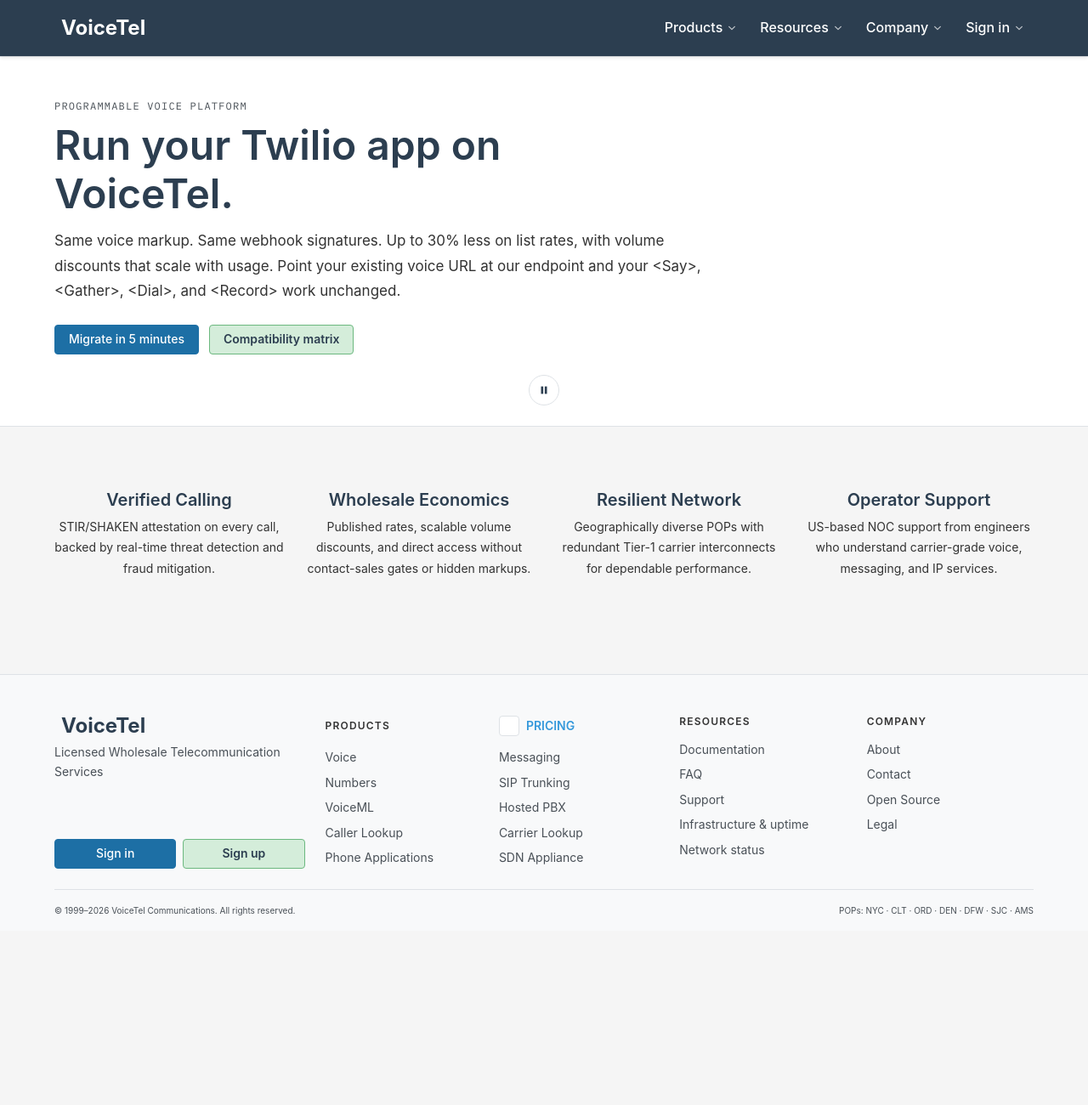
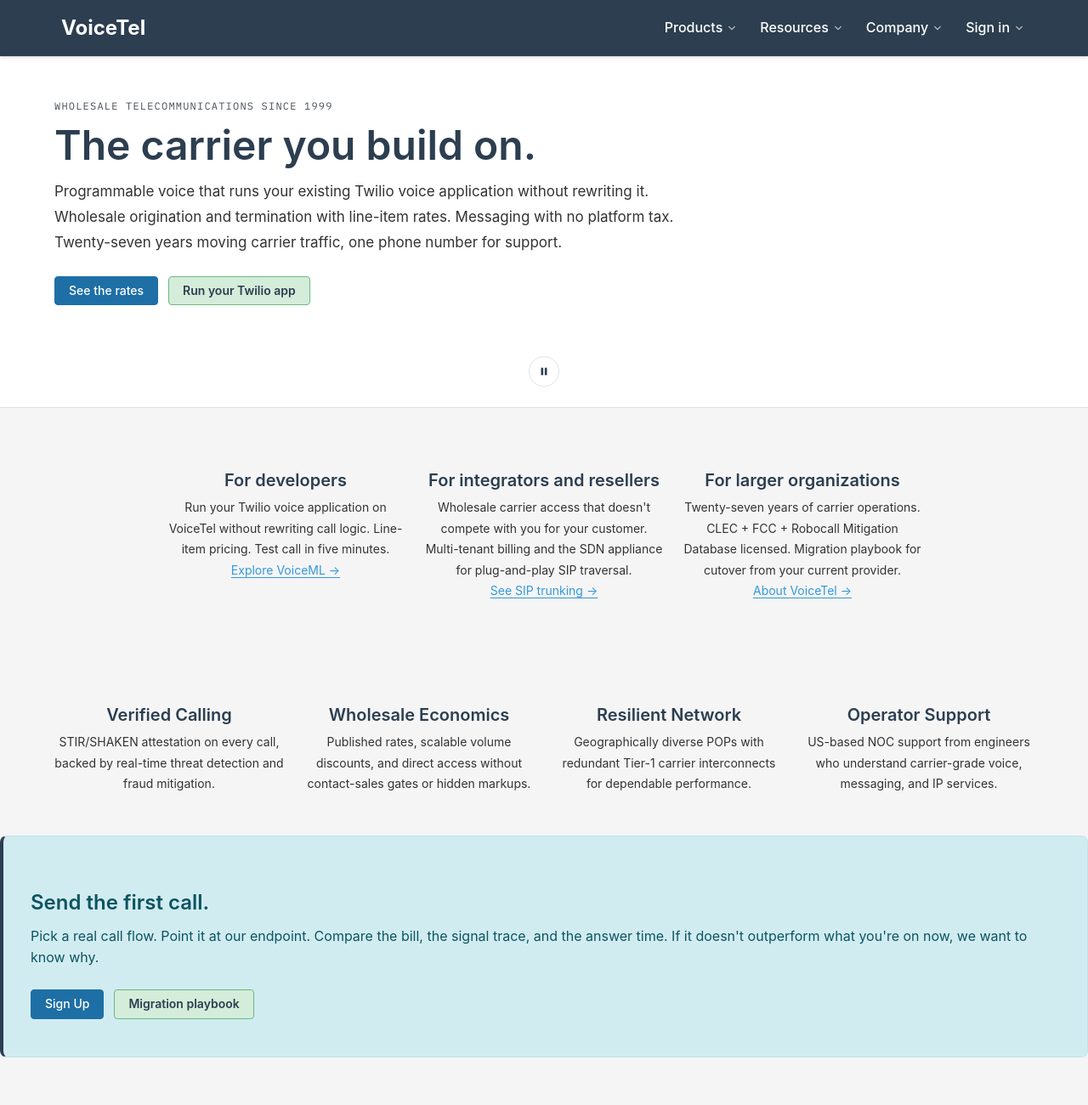
Before and after one commit to voicetel/voicetel.github.io, an Eleventy site: page src/index.njk in a window 1280 px wide. Shown: the top 1300 px of the page at 85% size. Before the commit the page ends 1095 px from the top, so only its background shows below. Built offline with nearby package versions, Linux system fonts and the light colour scheme; Eleventy itself is replaced by a stand-in of ours; files that its build step writes are made by us from their sources; what markdown-it-attrs would draw is missing.

Commit message:
Homepage: carousel intro retitled "The carrier you build on"; add audience-chooser band + closing CTA
Carousel intro slide updated per rewrites doc — eyebrow shifted from "Programmable voice platform" to "Wholesale telecommunications since 1999"; H1 "The carrier you build on"; subhead front-loads programmable voice + wholesale + 27-year heritage; CTAs now "See the rates" -> /pricing/ and "Run your Twilio app" -> /voiceml/migrate/.

New audience-chooser band inserted between carousel and feature grid: developers / integrators-and-resellers / larger organizations, each routing to the relevant product page.

New closing CTA band before footer: Sign Up + Migration playbook.

```diff
--- a/src/_data/site.json
+++ b/src/_data/site.json
@@ -241,13 +241,13 @@
 		{
 			"key": "intro",
 			"isHero": true,
-			"tagline": "Programmable voice platform",
-			"title": "Run your Twilio app on VoiceTel.",
-			"description": "Same voice markup. Same webhook signatures. Up to 30% less on list rates, with volume discounts that scale with usage. Point your existing voice URL at our endpoint and your <Say>, <Gather>, <Dial>, and <Record> work unchanged.",
-			"href": "/voiceml/migrate/",
-			"cta": "Migrate in 5 minutes",
-			"secondaryHref": "/voiceml/compatibility/",
-			"secondaryCta": "Compatibility matrix"
+			"tagline": "Wholesale telecommunications since 1999",
+			"title": "The carrier you build on.",
+			"description": "Programmable voice that runs your existing Twilio voice application without rewriting it. Wholesale origination and termination with line-item rates. Messaging with no platform tax. Twenty-seven years moving carrier traffic, one phone number for support.",
+			"href": "/pricing/",
+			"cta": "See the rates",
+			"secondaryHref": "/voiceml/migrate/",
+			"secondaryCta": "Run your Twilio app"
 		},
 		{
 			"key": "voiceml",
--- a/src/index.njk
+++ b/src/index.njk
@@ -4,6 +4,31 @@ title: ""
 description: "Run your Twilio app on VoiceTel. Same voice markup. Same webhook signatures. Up to 30% less on list rates, with volume discounts that scale with usage."
 ---
 {% include "partials/menu-carousel.njk" %}
+
+<section id="audiences" class="features-section">
+	<div class="container">
+		<ul class="features-grid">
+			<li class="feature">
+				<span class="feature-icon" aria-hidden="true">{% icon "code-slash" %}</span>
+				<h3>For developers</h3>
+				<p>Run your Twilio voice application on VoiceTel without rewriting call logic. Line-item pricing. Test call in five minutes.</p>
+				<p><a href="/voiceml/">Explore VoiceML &rarr;</a></p>
+			</li>
+			<li class="feature">
+				<span class="feature-icon" aria-hidden="true">{% icon "diagram-3" %}</span>
+				<h3>For integrators and resellers</h3>
+				<p>Wholesale carrier access that doesn't compete with you for your customer. Multi-tenant billing and the SDN appliance for plug-and-play SIP traversal.</p>
+				<p><a href="/sip-trunking/">See SIP trunking &rarr;</a></p>
+			</li>
+			<li class="feature">
+				<span class="feature-icon" aria-hidden="true">{% icon "buildings" %}</span>
+				<h3>For larger organizations</h3>
+				<p>Twenty-seven years of carrier operations. CLEC + FCC + Robocall Mitigation Database licensed. Migration playbook for cutover from your current provider.</p>
+				<p><a href="/about/">About VoiceTel &rarr;</a></p>
+			</li>
+		</ul>
+	</div>
+</section>
 
 <section id="features" class="features-section">
 	<div class="container">
@@ -31,3 +56,12 @@ description: "Run your Twilio app on VoiceTel. Same voice markup. Same webhook s
 		</ul>
 	</div>
 </section>
+
+<aside class="cta-block" aria-labelledby="home-cta-heading">
+	<h2 id="home-cta-heading">Send the first call.</h2>
+	<p>Pick a real call flow. Point it at our endpoint. Compare the bill, the signal trace, and the answer time. If it doesn't outperform what you're on now, we want to know why.</p>
+	<p class="hero-actions">
+		<a class="btn btn-primary" href="/signup/">Sign Up</a>
+		<a class="btn btn-secondary" href="/voiceml/migrate/">Migration playbook</a>
+	</p>
+</aside>
```
